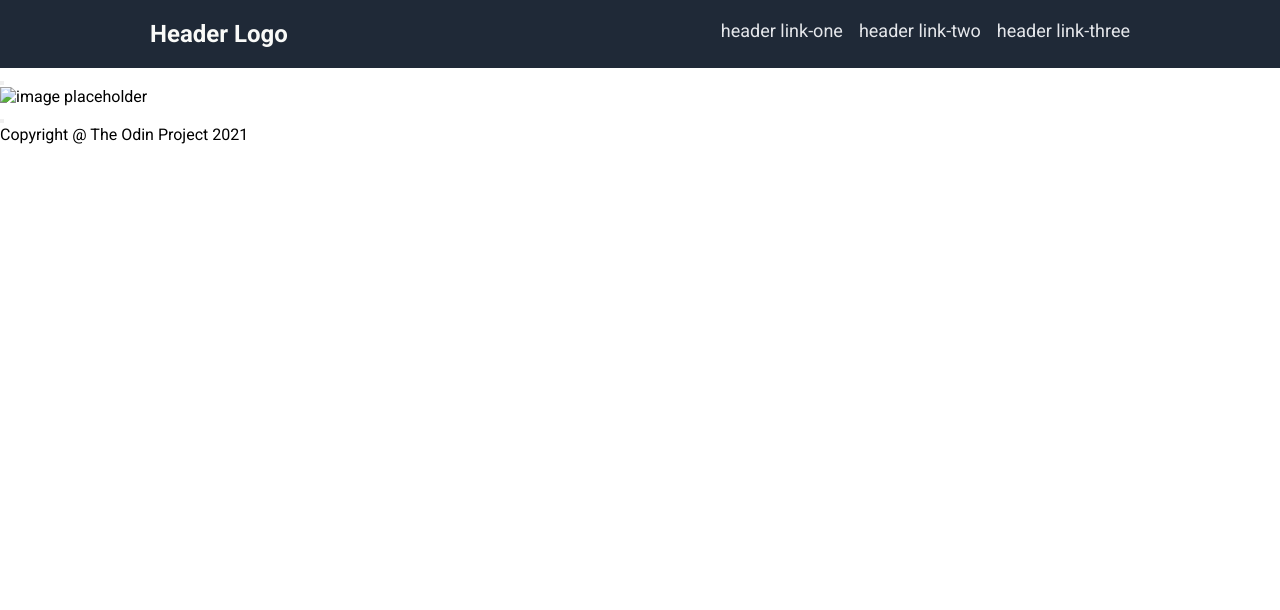
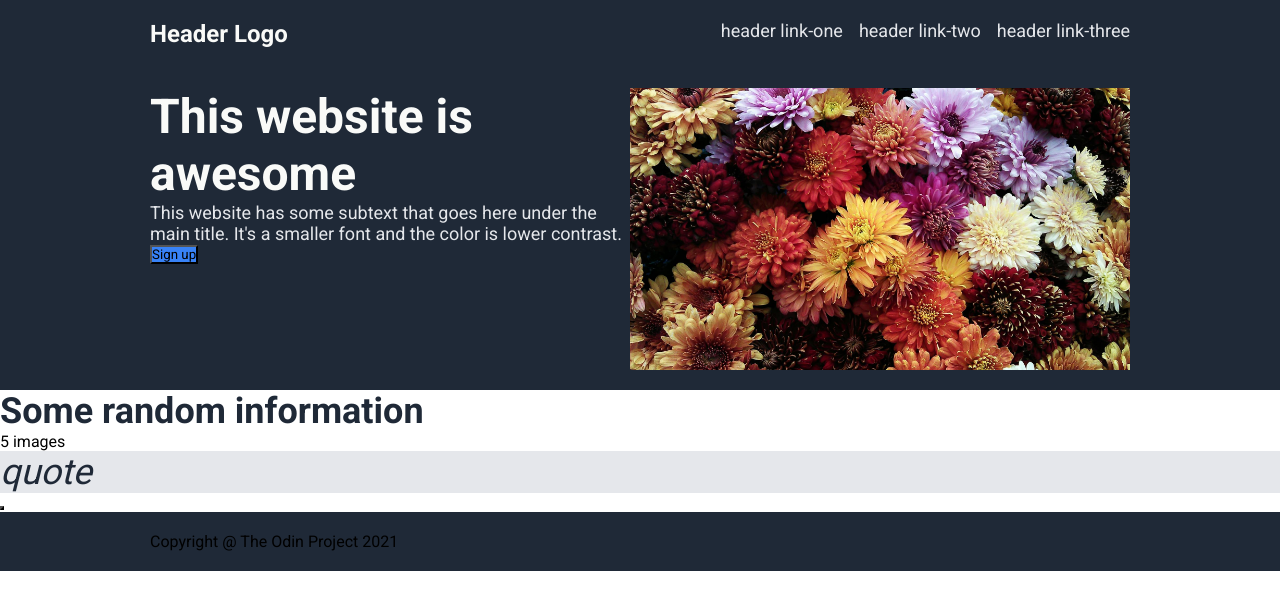
Before and after one commit to ImranullahKhann/landing-page, a plain HTML site: page index.html in a window 1280 px wide. Drawn offline with Linux system fonts and the light colour scheme.

Commit message:
Feat: Added all style specified

```diff
--- a/index.html
+++ b/index.html
@@ -19,26 +19,26 @@
     <div class="one">
         <div class="hero">
             <div class="title">
-
+                This website is awesome
             </div>
             <div class="subtext">
-
+                This website has some subtext that goes here under the main title. It's a smaller font and the color is lower contrast.
             </div>
-            <button></button>
+            <button>Sign up</button>
         </div>
-        <img src="" alt="image placeholder">
+        <img src="images/flowers.jpg" alt="image placeholder">
     </div>
     <div class="two">
-        <div class="random">
-
+        <div class="information">
+            Some random information
         </div>
         <div class="images">
-
+            5 images
         </div>
     </div>
     <div class="three">
         <div class="quote">
-
+            quote
         </div>
         <div class="source">
 
--- a/style.css
+++ b/style.css
@@ -4,6 +4,11 @@
     font-family: "Roboto", sans-serif;
     margin: 0px;
     padding: 0px;
+}
+
+body {
+    display: flex;
+    flex-direction: column;
 }
 
 ul {
@@ -14,14 +19,24 @@ ul {
 
 a {
     text-decoration: none;
+}
+
+.subtext, a {
     color: #E5E7EB;
     font-size: 18px;
 }
 
-.header {
+.one,.header,.footer {
     background-color: #1F2937;
     display: flex;
     padding: 20px 150px;
+}
+
+button,.blue {
+    background-color: #3882F6;
+}
+
+.header {
     justify-content: space-between;
 }
 
@@ -35,3 +50,30 @@ a {
     display: flex;
     gap: 16px;
 }
+
+.one img {
+    width: 500px;
+    height: auto;
+}
+
+.title {
+    font-size: 48px;
+    font-weight: 900;
+    color: #F9FAF8;
+}
+
+.information {
+    color: #1F2937;
+    font-size: 36px;
+    font-weight: 900;
+}
+
+.three {
+    background-color: #E5E7EB;
+}
+
+.quote {
+    font-size: 36px;
+    font-style: italic;
+    color: #1F2937;
+}
```
Also changed, not shown: images/01.png (renamed from 01.png), images/02.png (renamed from 02.png), images/flowers.jpg (added), 1 other file.
